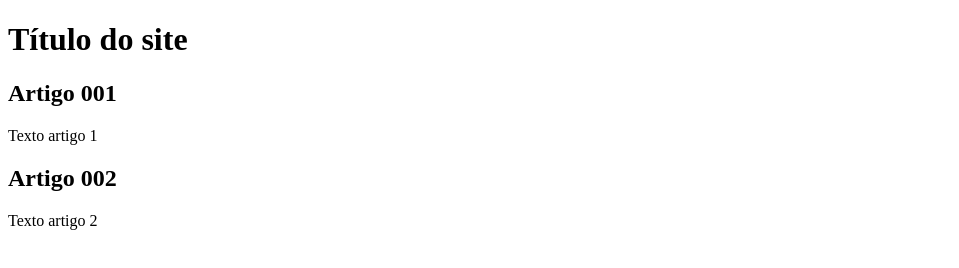
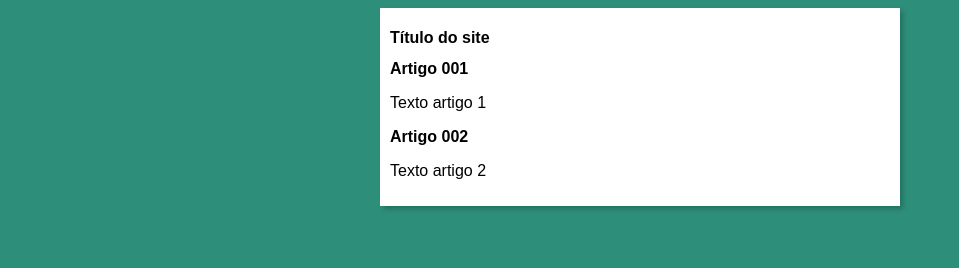
Before and after one commit to DavidSarauj0/projeto-site, a plain HTML site: page index.html in a window 1280 px wide. Shown: the whole page, without its empty margins (0-959 px from the left). Drawn offline with Linux system fonts and the light colour scheme.

Commit message:
iniciei o design

```diff
--- /dev/null
+++ b/estilos/style.css
@@ -0,0 +1,18 @@
+*{
+    font-family: Arial, Helvetica, sans-serif;
+    font-size: 16px;
+
+}
+
+body{
+    background-color: #2d8f7a;
+
+}
+
+main{
+    background-color: white;
+    width: 500px;
+    margin: auto;
+    padding: 10px;
+    box-shadow: 3px 3px 5px rgba(0, 0, 0, 0.219);
+}
--- a/index.html
+++ b/index.html
@@ -3,6 +3,7 @@
 <head>
     <meta charset="UTF-8">
     <meta name="viewport" content="width=device-width, initial-scale=1.0">
+    <link rel="stylesheet" href="estilos/style.css">
     <title>Título do site</title>
 </head>
 <body>
```
